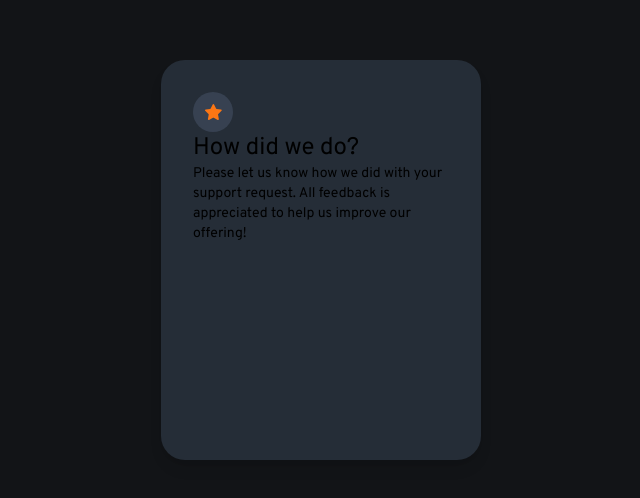
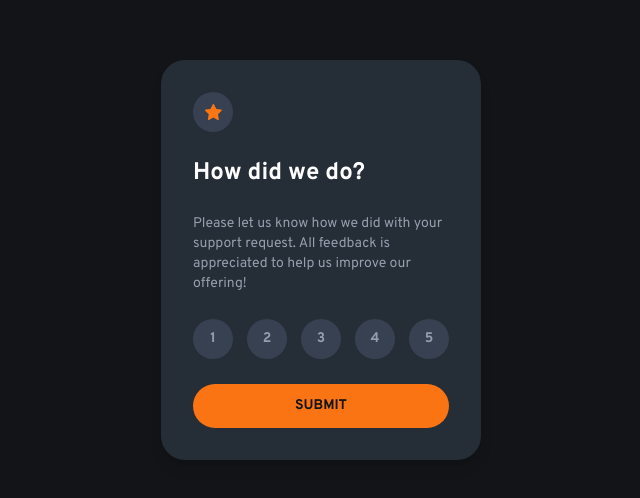
Before and after one commit to saptarsidebnath98/Rating-Component, a React (Vite) app: page / in a window 1280 px wide. Shown: the part 140-638 px from the top of the page, without its empty margins (319-959 px from the left). Built offline with nearby package versions, Linux system fonts and the light colour scheme.

Commit message:
RatingPage created

```diff
--- a/src/components/RatingPage.jsx
+++ b/src/components/RatingPage.jsx
@@ -1,13 +1,24 @@
 export default function RatingPage() {
+    const btnDesign = "bg-gray-700 h-10 w-10 font-bold text-LightGrey rounded-full text-center hover:bg-White cursor-pointer text-sm";
   return (
-    <div>
+    <div className="flex flex-col justify-between h-full w-full">
         <div className="h-10 w-10 flex justify-center items-center rounded-full bg-gray-700">
             <img src="images/icon-star.svg" alt="star icon" />
         </div>
-        <h1 className="text-2xl">How did we do?</h1>
-        <p>
+        <h1 className="text-2xl font-bold text-White">How did we do?</h1>
+        <p className="text-LightGrey">
         Please let us know how we did with your support request. All feedback is appreciated to help us improve our offering!
         </p>
+        <div className="flex justify-between">
+            <button className={btnDesign}>1</button>
+            <button className={btnDesign}>2</button>
+            <button className={btnDesign}>3</button>
+            <button className={btnDesign}>4</button>
+            <button className={btnDesign}>5</button>
+        </div>
+        <button className="bg-Orange text-VeryDarkBlue uppercase font-Overpass py-3 rounded-3xl font-bold cursor-pointer hover:bg-White">
+            Submit
+        </button>
     </div>
   )
 }
```
Also changed, not shown: src/components/ThankPage.jsx (added).
